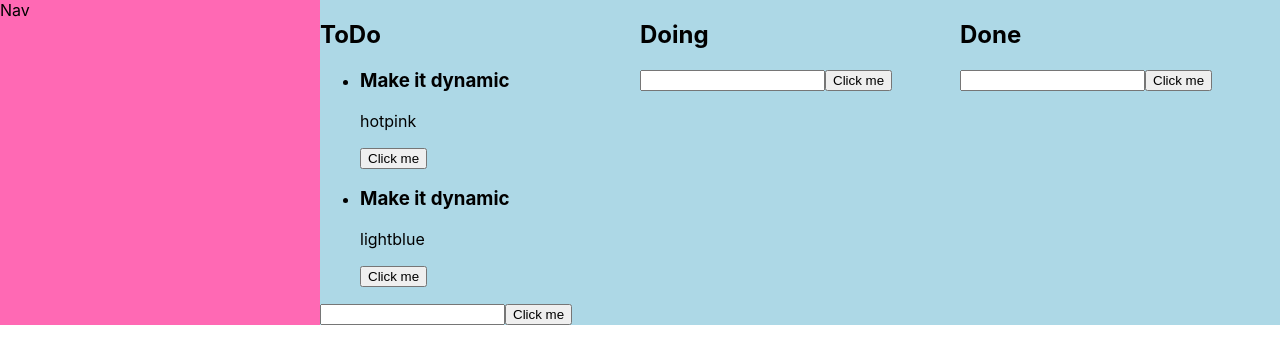
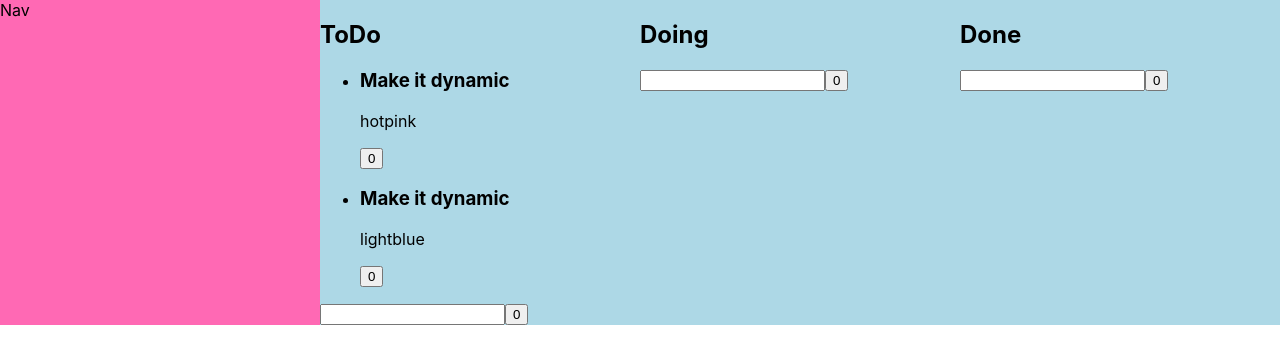
Before and after one commit to jonasholbech/reactintro, a React (Create React App) app: page / in a window 1280 px wide. Shown: the top 364 px of the page. Built offline with nearby package versions, Linux system fonts and the light colour scheme.

Commit message:
OK, i think

```diff
--- a/src/components/Button.js
+++ b/src/components/Button.js
@@ -1,4 +1,9 @@
-import React from "react";
-export default function Button() {
-  return <button>Click me</button>;
+import React, { useState } from "react";
+
+export default function Button(props) {
+  const [clicks, setClicks] = useState(0);
+  function buttonClicked(e) {
+    setClicks(clicks + 1);
+  }
+  return <button onClick={buttonClicked}>{clicks}</button>;
 }
```
